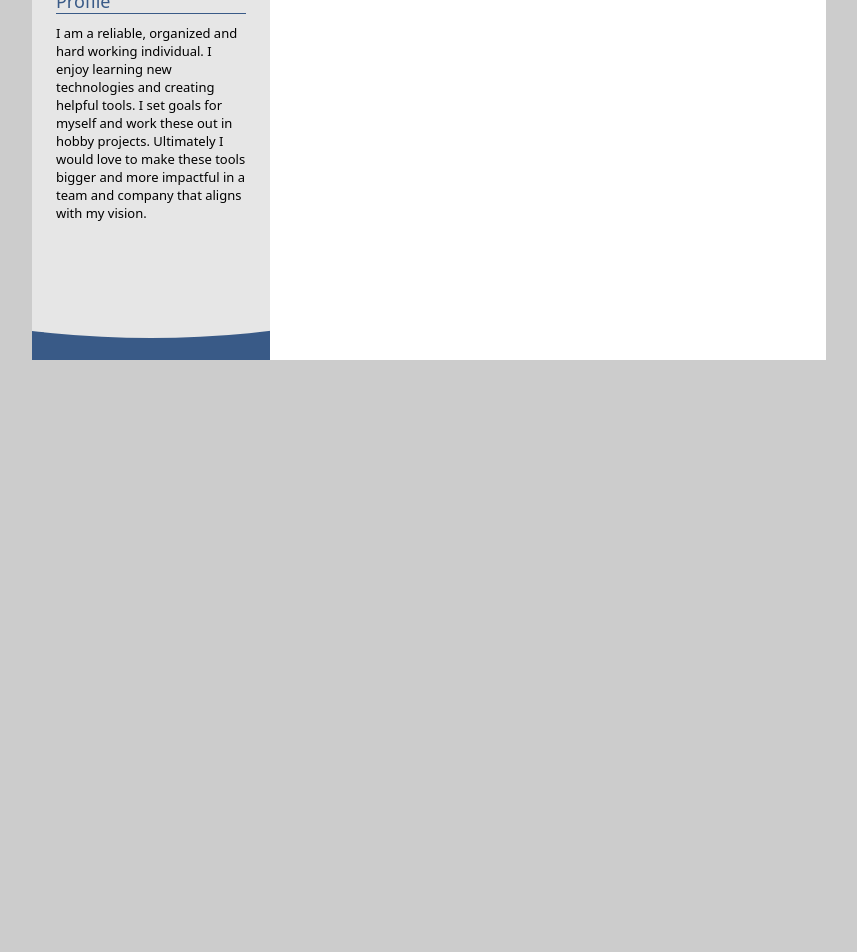
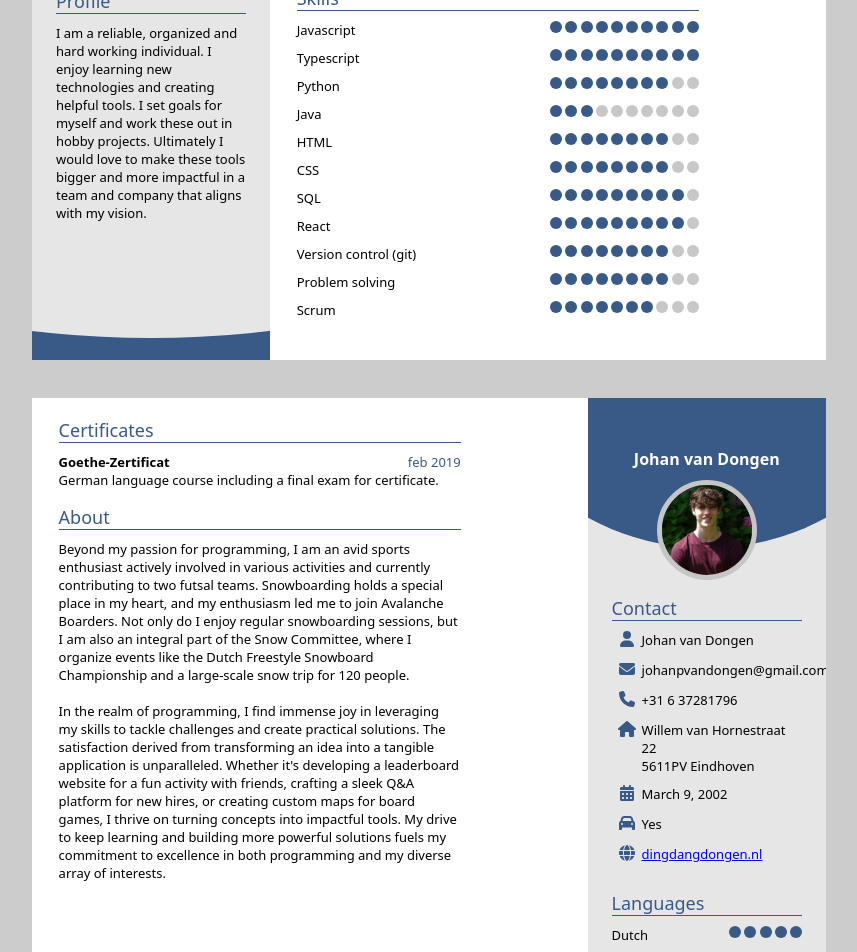
Before and after one commit to johanvandongen/resume, a React (Create React App) app: page / in a window 1280 px wide. Shown: the part 800-1752 px from the top of the page, without its empty margins (211-1068 px from the left). Before the commit the page ends 1198 px from the top, so only its background shows below. Built offline with nearby package versions, Linux system fonts and the light colour scheme.

Commit message:
add content to CV

```diff
--- a/src/App.tsx
+++ b/src/App.tsx
@@ -12,7 +12,7 @@ import { ProfilePicture } from './ProfilePicture';
 
 function App() {
   return (
-
+    <>
         <div className='page'>
             <div className="container">
                 <div className="leftPanel">
@@ -69,9 +69,80 @@ function App() {
                             </p>
                         </div>
                     ]}/>
+                    <Section title={'Skills'} children={[
+                        <ul>
+                            <RatingItem label={'Javascript'} rating={10} maxRating={10}/>
+                            <RatingItem label={'Typescript'} rating={10} maxRating={10}/>
+                            <RatingItem label={'Python'} rating={8} maxRating={10}/>
+                            <RatingItem label={'Java'} rating={3} maxRating={10}/>
+                            <RatingItem label={'HTML'} rating={8} maxRating={10}/>
+                            <RatingItem label={'CSS'} rating={8} maxRating={10}/>
+                            <RatingItem label={'SQL'} rating={9} maxRating={10}/>
+                            <RatingItem label={'React'} rating={9} maxRating={10}/>
+                            <RatingItem label={'Version control (git)'} rating={8} maxRating={10}/>
+                            <RatingItem label={'Problem solving'} rating={8} maxRating={10}/>
+                            <RatingItem label={'Scrum'} rating={7} maxRating={10}/>
+                        </ul>
+                    ]}/>
                 </div>
             </div>
         </div>
+        <div className='page'>
+        <div className="container">
+            <div className="rightPanel">
+                <Section title={'Certificates'} children={[
+                    <div>
+                        <SubSectionHeader title={'Goethe-Zertificat'} subtitle={''} date={'feb 2019'}/>
+                        <p>German language course including a final exam for certificate.</p>
+                    </div>
+                ]}/>
+                <Section title={'About'} children={[
+                    <div>
+                        <p>
+                            Beyond my passion for programming, I am an avid sports enthusiast
+                            actively involved in various activities and currently contributing to two
+                            futsal teams. Snowboarding holds a special place in my heart, and my
+                            enthusiasm led me to join Avalanche Boarders. Not only do I enjoy
+                            regular snowboarding sessions, but I am also an integral part of the
+                            Snow Committee, where I organize events like the Dutch Freestyle
+                            Snowboard Championship and a large-scale snow trip for 120 people.
+                        </p>
+                        <br></br>
+                        <p>
+                            In the realm of programming, I find immense joy in leveraging my
+                            skills to tackle challenges and create practical solutions. The
+                            satisfaction derived from transforming an idea into a tangible
+                            application is unparalleled. Whether it's developing a leaderboard
+                            website for a fun activity with friends, crafting a sleek Q&A platform
+                            for new hires, or creating custom maps for board games, I thrive on
+                            turning concepts into impactful tools. My drive to keep learning and
+                            building more powerful solutions fuels my commitment to excellence
+                            in both programming and my diverse array of interests.
+                        </p>
+                    </div>
+                ]}/>
+            </div>
+            <div className="leftPanel">
+                <Background/>
+                <div className="content-box">
+                    <ProfilePicture title={'Johan van Dongen'} image={require('./output.JPG')}/>
+                    <Contact/>
+                    <Section title={'Languages'} children={[
+                        <ul>
+                            <RatingItem label={'Dutch'} rating={5} maxRating={5}/>
+                            <RatingItem label={'English'} rating={5} maxRating={5}/>
+                            <RatingItem label={'German'} rating={2} maxRating={5}/>
+                        </ul>
+                    ]}/>
+                    <Section title={'Hobbies and interests'} children={[
+                        <SimpleList items={['Technology', 'Programming', 'Video editing', 'Snowboarding']}/>
+                    ]}/>
+                    <Section title={'Profile'} children={[<p>I am a reliable, organized and hard working individual. I enjoy learning new technologies and creating helpful tools. I set goals for myself and work these out in hobby projects. Ultimately I would love to make these tools bigger and more impactful in a team and company that aligns with my vision.</p>]}/>
+                </div>
+            </div>
+        </div>
+    </div>
+    </>
   );
 }
 
--- a/src/Rating.tsx
+++ b/src/Rating.tsx
@@ -4,7 +4,7 @@ import styled from 'styled-components';
 const SRating = styled.div`
     display: flex;
     flex-direction: row;
-    gap: 0.1rem;
+    gap: 0.2rem;
 `
 
 const SRatingSVG = styled.svg`
--- a/src/index.css
+++ b/src/index.css
@@ -17,6 +17,7 @@ body {
     background: white;
     position: relative;
     overflow: hidden;
+    margin-bottom: 1cm;
   }
 
   @page {
```
